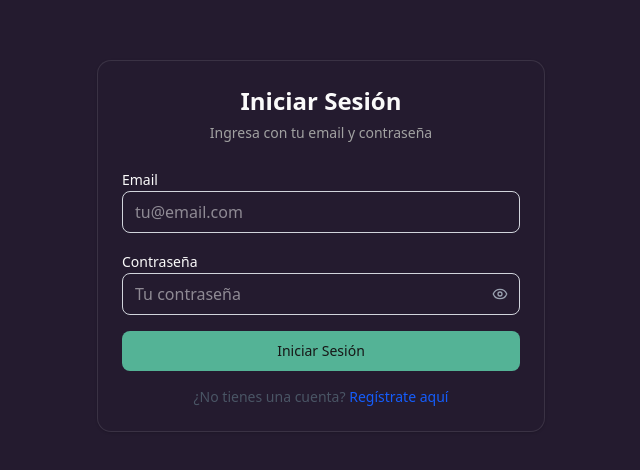
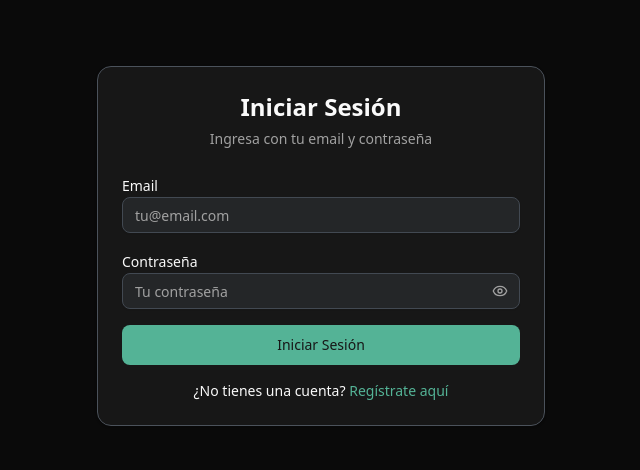
Before and after one commit to aleoterob/aura-ag, a Next.js app: page /login in a window 1280 px wide. Shown: the part 154-624 px from the top of the page, without its empty margins (319-959 px from the left). Built offline with nearby package versions, Linux system fonts and the light colour scheme; no server answers.

Commit message:
style: update  colors

```diff
--- a/src/app/(auth)/login/page.tsx
+++ b/src/app/(auth)/login/page.tsx
@@ -12,6 +12,7 @@ import {
   CardHeader,
   CardTitle,
 } from "@/components/ui/card";
+import { Input } from "@/components/ui/input";
 import { useAuth } from "@/hooks/use-auth";
 
 export default function LoginPage() {
@@ -51,7 +52,7 @@ export default function LoginPage() {
   };
 
   return (
-    <div className="min-h-screen flex items-center justify-center">
+    <div className="min-h-screen flex items-center justify-center bg-background">
       <Card className="w-full max-w-md">
         <CardHeader className="text-center">
           <CardTitle className="text-2xl font-bold">Iniciar Sesión</CardTitle>
@@ -60,7 +61,13 @@ export default function LoginPage() {
         <CardContent>
           <form onSubmit={handleLogin} className="space-y-4">
             {error && (
-              <div className="bg-red-50 border border-red-200 text-red-700 px-4 py-3 rounded">
+              <div
+                className={`px-4 py-3 rounded ${
+                  error.includes("exitoso")
+                    ? "bg-green-50 border border-green-200 text-green-700"
+                    : "bg-red-50 border border-red-200 text-red-700"
+                }`}
+              >
                 {error}
               </div>
             )}
@@ -69,13 +76,13 @@ export default function LoginPage() {
               <label htmlFor="email" className="text-sm font-medium">
                 Email
               </label>
-              <input
+              <Input
                 id="email"
                 type="email"
                 value={email}
                 onChange={(e) => setEmail(e.target.value)}
                 placeholder="tu@email.com"
-                className="w-full px-3 py-2 border border-gray-300 rounded-md focus:outline-none focus:ring-2 focus:ring-blue-500"
+                className="w-full"
                 required
               />
             </div>
@@ -85,19 +92,19 @@ export default function LoginPage() {
                 Contraseña
               </label>
               <div className="relative">
-                <input
+                <Input
                   id="password"
                   type={showPassword ? "text" : "password"}
                   value={password}
                   onChange={(e) => setPassword(e.target.value)}
                   placeholder="Tu contraseña"
-                  className="w-full px-3 py-2 pr-10 border border-gray-300 rounded-md focus:outline-none focus:ring-2 focus:ring-blue-500"
+                  className="w-full pr-10"
                   required
                 />
                 <button
                   type="button"
                   onClick={() => setShowPassword(!showPassword)}
-                  className="absolute inset-y-0 right-0 pr-3 flex items-center text-gray-400 hover:text-gray-600"
+                  className="absolute inset-y-0 right-0 pr-3 flex items-center text-muted-foreground hover:text-primary-foreground"
                 >
                   {showPassword ? (
                     <EyeOff className="h-4 w-4" />
@@ -118,11 +125,11 @@ export default function LoginPage() {
             </Button>
 
             <div className="text-center">
-              <p className="text-sm text-gray-600">
+              <p className="text-sm text-card-foreground">
                 ¿No tienes una cuenta?{" "}
                 <Link
                   href="/register"
-                  className="text-blue-600 hover:text-blue-500 font-medium"
+                  className="text-primary hover:text-primary/90 font-medium"
                 >
                   Regístrate aquí
                 </Link>
--- a/src/app/(auth)/register/page.tsx
+++ b/src/app/(auth)/register/page.tsx
@@ -12,6 +12,7 @@ import {
   CardHeader,
   CardTitle,
 } from "@/components/ui/card";
+import { Input } from "@/components/ui/input";
 import { useAuth } from "@/hooks/use-auth";
 
 export default function RegisterPage() {
@@ -52,7 +53,7 @@ export default function RegisterPage() {
   };
 
   return (
-    <div className="min-h-screen flex items-center justify-center bg-gray-50">
+    <div className="min-h-screen flex items-center justify-center bg-background">
       <Card className="w-full max-w-md">
         <CardHeader className="text-center">
           <CardTitle className="text-2xl font-bold">Crear Cuenta</CardTitle>
@@ -78,13 +79,13 @@ export default function RegisterPage() {
               <label htmlFor="fullName" className="text-sm font-medium">
                 Nombre Completo
               </label>
-              <input
+              <Input
                 id="fullName"
                 type="text"
                 value={fullName}
                 onChange={(e) => setFullName(e.target.value)}
                 placeholder="Tu nombre completo"
-                className="w-full px-3 py-2 border border-gray-300 rounded-md focus:outline-none focus:ring-2 focus:ring-blue-500"
+                className="w-full"
                 required
               />
             </div>
@@ -93,13 +94,13 @@ export default function RegisterPage() {
               <label htmlFor="email" className="text-sm font-medium">
                 Email
               </label>
-              <input
+              <Input
                 id="email"
                 type="email"
                 value={email}
                 onChange={(e) => setEmail(e.target.value)}
                 placeholder="tu@email.com"
-                className="w-full px-3 py-2 border border-gray-300 rounded-md focus:outline-none focus:ring-2 focus:ring-blue-500"
+                className="w-full"
                 required
               />
             </div>
@@ -109,20 +110,20 @@ export default function RegisterPage() {
                 Contraseña
               </label>
               <div className="relative">
-                <input
+                <Input
                   id="password"
                   type={showPassword ? "text" : "password"}
                   value={password}
                   onChange={(e) => setPassword(e.target.value)}
                   placeholder="Tu contraseña"
-                  className="w-full px-3 py-2 pr-10 border border-gray-300 rounded-md focus:outline-none focus:ring-2 focus:ring-blue-500"
+                  className="w-full pr-10"
                   required
                   minLength={6}
                 />
                 <button
                   type="button"
                   onClick={() => setShowPassword(!showPassword)}
-                  className="absolute inset-y-0 right-0 pr-3 flex items-center text-gray-400 hover:text-gray-600"
+                  className="absolute inset-y-0 right-0 pr-3 flex items-center text-muted-foreground hover:text-primary-foreground"
                 >
                   {showPassword ? (
                     <EyeOff className="h-4 w-4" />
@@ -143,11 +144,11 @@ export default function RegisterPage() {
             </Button>
 
             <div className="text-center">
-              <p className="text-sm text-gray-600">
+              <p className="text-sm text-card-foreground">
                 ¿Ya tienes una cuenta?{" "}
                 <Link
                   href="/login"
-                  className="text-blue-600 hover:text-blue-500 font-medium"
+                  className="text-primary hover:text-primary/90 font-medium"
                 >
                   Iniciar Sesión
                 </Link>
--- a/src/app/(dashboard)/chat/page.tsx
+++ b/src/app/(dashboard)/chat/page.tsx
@@ -148,7 +148,7 @@ const ChatBotDemo = () => {
       }
     }
 
-    // Enviar mensaje al AI
+    // Enviar mensaje OpenAI
     sendMessage(
       {
         text: message.text || "Sent with attachments",
--- a/src/app/api/chat/route.ts
+++ b/src/app/api/chat/route.ts
@@ -1,6 +1,5 @@
 import { streamText, UIMessage, convertToModelMessages } from "ai";
 
-// Allow streaming responses up to 30 seconds
 export const maxDuration = 30;
 
 export async function POST(req: Request) {
--- a/src/app/globals.css
+++ b/src/app/globals.css
@@ -46,9 +46,9 @@
 
 :root {
   --radius: 0.625rem;
-  --background: oklch(1 0 0);
+  --background: oklch(0.1448 0 0);
   --foreground: oklch(0.145 0 0);
-  --card: oklch(1 0 0);
+  --card: oklch(0.2046 0 0);
   --card-foreground: oklch(0.145 0 0);
   --popover: oklch(1 0 0);
   --popover-foreground: oklch(0.145 0 0);
@@ -61,8 +61,8 @@
   --accent: oklch(0.97 0 0);
   --accent-foreground: oklch(0.205 0 0);
   --destructive: oklch(0.577 0.245 27.325);
-  --border: oklch(0.922 0 0);
-  --input: oklch(0.922 0 0);
+  --border: oklch(0.4347 0.0173 255.18);
+  --input: oklch(0.4021 0.0173 255.18);
   --ring: oklch(0.708 0 0);
   --chart-1: oklch(0.646 0.222 41.116);
   --chart-2: oklch(0.6 0.118 184.704);
@@ -81,9 +81,9 @@
 }
 
 .dark {
-  --background: oklch(0.2427 0.0392 304.3);
+  --background: oklch(0.1448 0 0);
   --foreground: oklch(0.985 0 0);
-  --card: oklch(0.2427 0.0392 304.3);
+  --card: oklch(0.2046 0 0);
   --card-foreground: oklch(0.985 0 0);
   --popover: oklch(0.205 0 0);
   --popover-foreground: oklch(0.985 0 0);
@@ -96,8 +96,8 @@
   --accent: oklch(0.269 0 0);
   --accent-foreground: oklch(0.985 0 0);
   --destructive: oklch(0.704 0.191 22.216);
-  --border: oklch(1 0 0 / 10%);
-  --input: oklch(1 0 0 / 15%);
+  --border: oklch(0.4347 0.0173 255.18);
+  --input: oklch(0.4021 0.0173 255.18);
   --ring: oklch(0.556 0 0);
   --chart-1: oklch(0.488 0.243 264.376);
   --chart-2: oklch(0.696 0.17 162.48);
--- a/src/app/layout.tsx
+++ b/src/app/layout.tsx
@@ -28,6 +28,7 @@ export default function RootLayout({
     <html lang="es" suppressHydrationWarning>
       <body
         className={`${geistSans.variable} ${geistMono.variable} antialiased`}
+        suppressHydrationWarning
       >
         <ThemeProvider
           attribute="class"
--- a/src/components/ui/input.tsx
+++ b/src/components/ui/input.tsx
@@ -1,6 +1,6 @@
-import * as React from "react"
+import * as React from "react";
 
-import { cn } from "@/lib/utils"
+import { cn } from "@/lib/utils";
 
 function Input({ className, type, ...props }: React.ComponentProps<"input">) {
   return (
@@ -8,14 +8,14 @@ function Input({ className, type, ...props }: React.ComponentProps<"input">) {
       type={type}
       data-slot="input"
       className={cn(
-        "file:text-foreground placeholder:text-muted-foreground selection:bg-primary selection:text-primary-foreground dark:bg-input/30 border-input h-9 w-full min-w-0 rounded-md border bg-transparent px-3 py-1 text-base shadow-xs transition-[color,box-shadow] outline-none file:inline-flex file:h-7 file:border-0 file:bg-transparent file:text-sm file:font-medium disabled:pointer-events-none disabled:cursor-not-allowed disabled:opacity-50 md:text-sm",
+        "file:text-foreground placeholder:text-muted-foreground selection:bg-primary selection:text-primary-foreground bg-input dark:bg-input/30 border-input h-9 w-full min-w-0 rounded-md border px-3 py-1 text-base shadow-xs transition-[color,box-shadow] outline-none file:inline-flex file:h-7 file:border-0 file:bg-transparent file:text-sm file:font-medium disabled:pointer-events-none disabled:cursor-not-allowed disabled:opacity-50 md:text-sm",
         "focus-visible:border-ring focus-visible:ring-ring/50 focus-visible:ring-[3px]",
         "aria-invalid:ring-destructive/20 dark:aria-invalid:ring-destructive/40 aria-invalid:border-destructive",
         className
       )}
       {...props}
     />
-  )
+  );
 }
 
-export { Input }
+export { Input };
```
